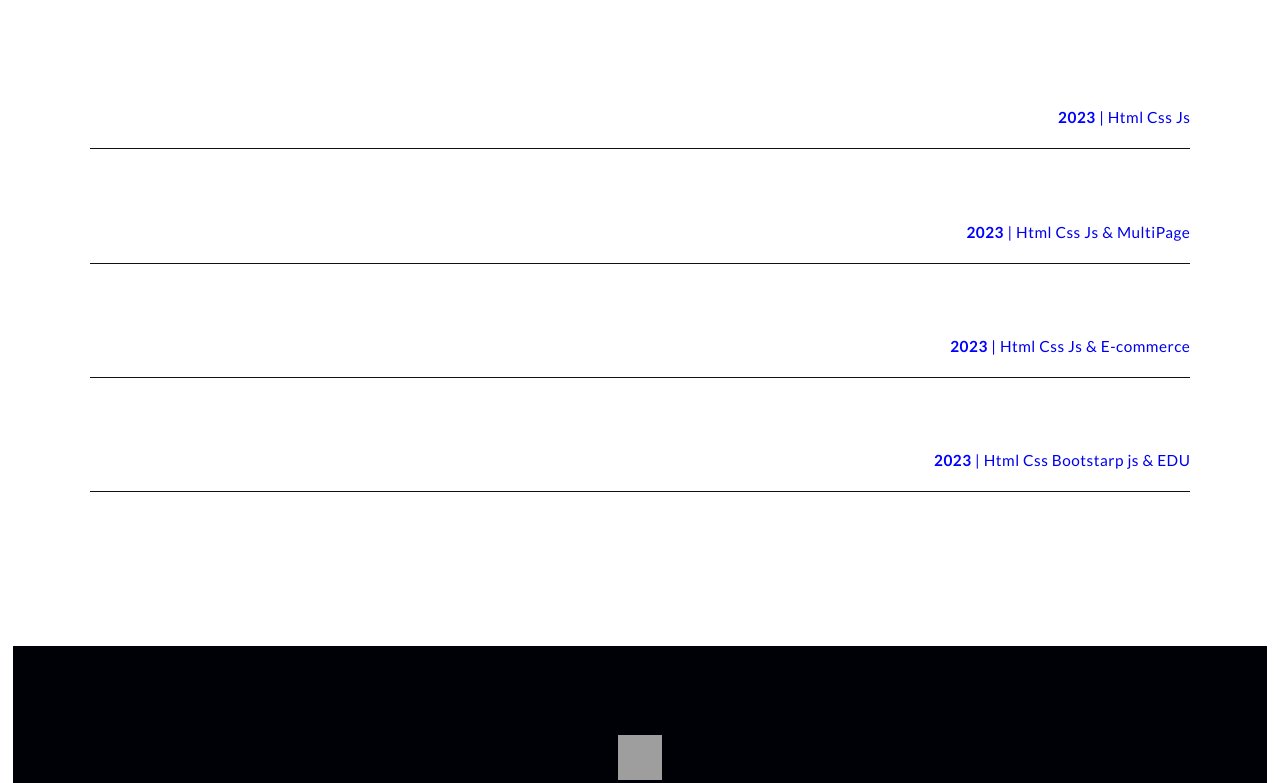
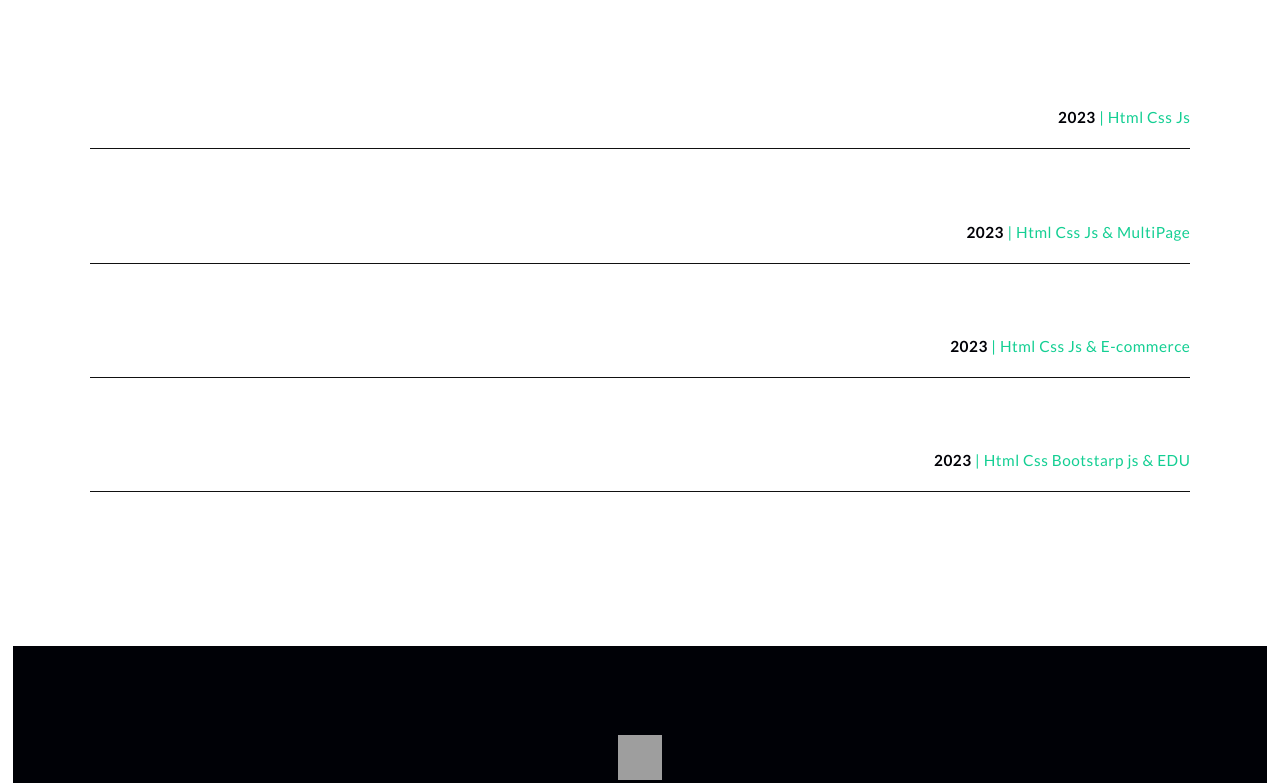
Before and after one commit to ZozAyman/Portfolio, a plain HTML site: page index.html in a window 1280 px wide. Shown: the part 3187-3970 px from the top of the page. Drawn offline with nearby package versions, Linux system fonts and the light colour scheme; grey boxes are pictures that could not be loaded; a web font is replaced by a local one.

Commit message:
Update varibale.css

```diff
--- a/assets/css/varibale.css
+++ b/assets/css/varibale.css
@@ -679,9 +679,10 @@ path, polyline {
     font-weight: var(--weight-400);
     font-size: 1.2vw;
     letter-spacing: 0.5px;
+    color: var(--main-color);
 }
 #projects .projects-wrapper .box-project-info .right p span {
-    color: blue;
+    color: var(--secondary-color);
     font-weight: var(--weight-600);
 }
 #projects .projects-wrapper .box-project-info img {
@@ -943,6 +944,7 @@ svg {
 #services .services-wrapper .box-services .info-services p {
     margin-top: 1vw;
     font-size: 1.1vw;
+    color: var(--secondary-color);
 }
 #services .services-wrapper .box-services .info-services .btn-services {
     margin-top: 1.5vw;
```
